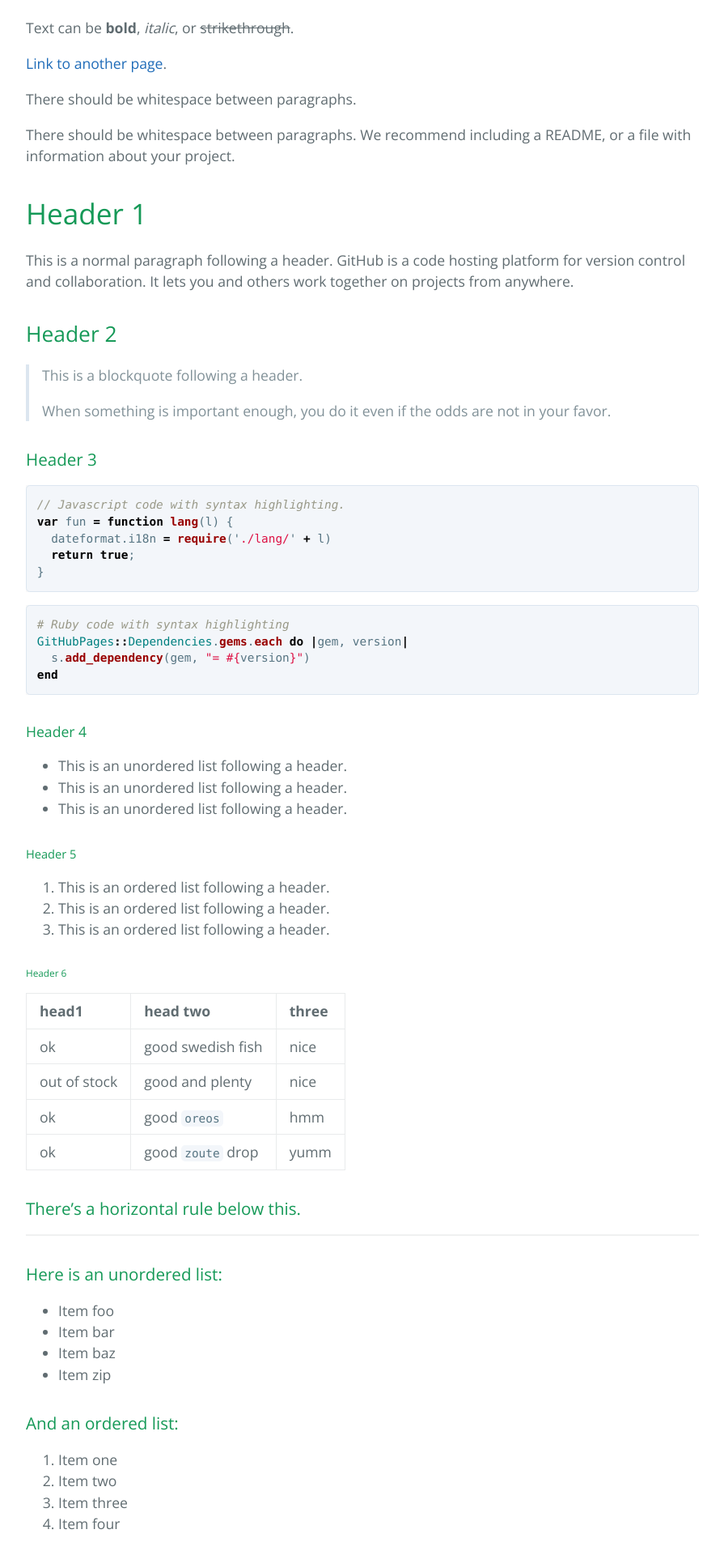
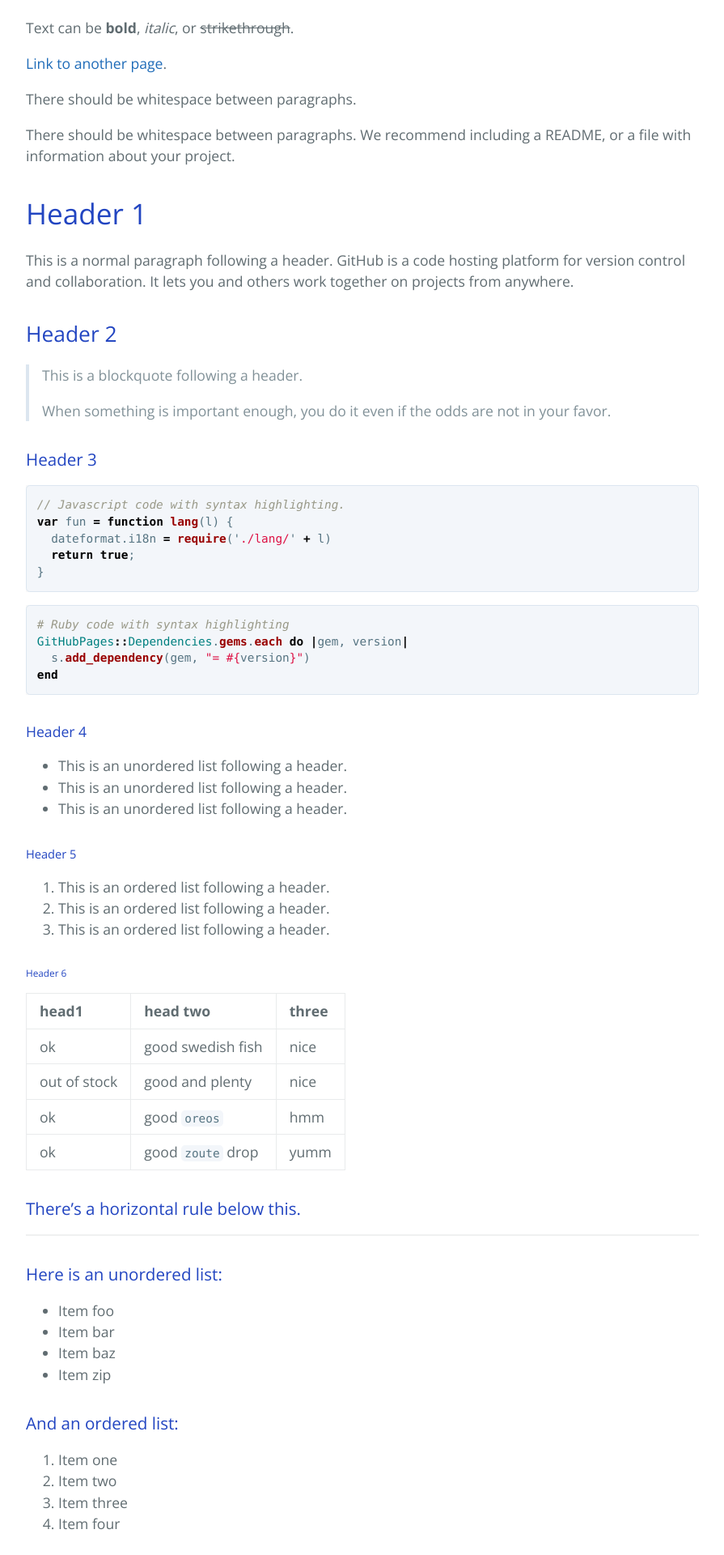
Before and after one commit to matthewconti/shawneklund, a Jekyll site: the page built from layout-index.md, in a window 1280 px wide. Shown: the part 394-2314 px from the top of the page at 81% size, without its empty margins (192-1087 px from the left). Built offline with Jekyll 4.4.1, drawn with Linux system fonts in a browser that asks for light colours.

Commit message:
Update variables.scss

```diff
--- a/_sass/variables.scss
+++ b/_sass/variables.scss
@@ -8,7 +8,7 @@ $header-bg-color: #112a59 !default;
 $header-bg-color-secondary: #a0a0a0 !default;
 
 // Text
-$section-headings-color: #159957 !default;
+$section-headings-color: #2245c1 !default;
 $body-text-color: #606c71 !default;
 $body-link-color: #1e6bb8 !default;
 $blockquote-text-color: #819198 !default;
```
